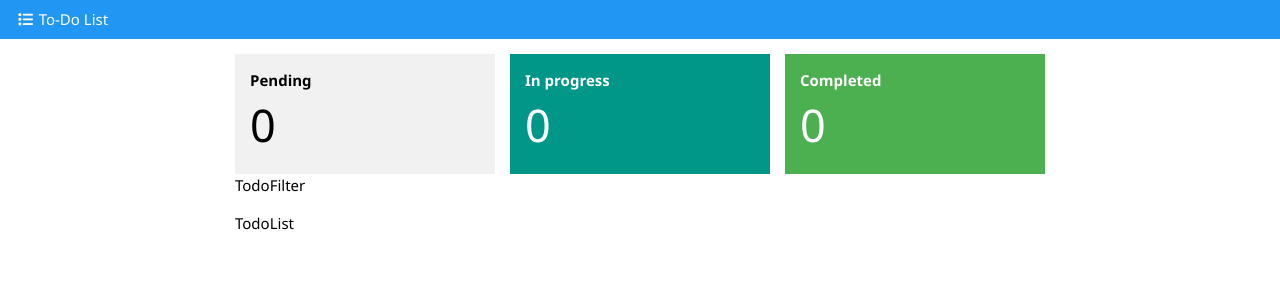
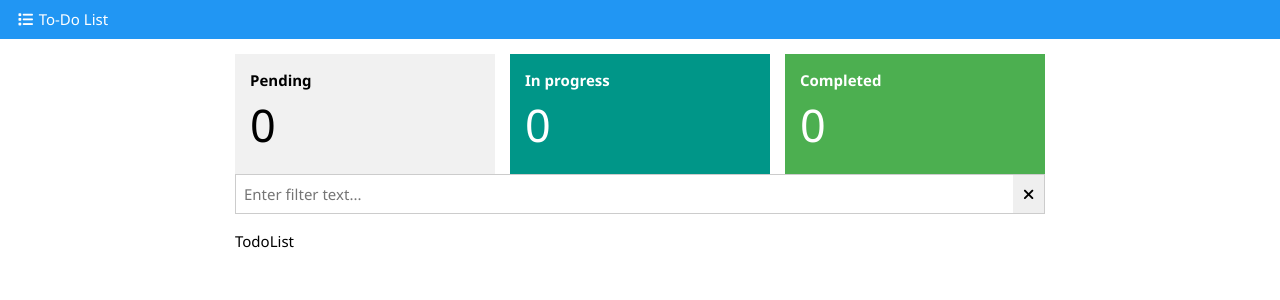
Before and after one commit to jgpeco/vue3-patterns, a Vue app: page / in a window 1280 px wide. Shown: the top 300 px of the page. Built offline with nearby package versions, Linux system fonts and the light colour scheme.

Commit message:
feat: create filter input

```diff
--- a/src/assets/styles.css
+++ b/src/assets/styles.css
@@ -3,7 +3,7 @@ body {
   font-size: 15px;
 }
 
-.flex-containe {
+.flex-container {
   display: flex;
 }
 
--- a/src/components/TodoFilter.vue
+++ b/src/components/TodoFilter.vue
@@ -1,8 +1,38 @@
-<script setup></script>
+<script setup>
+import { ref, onMounted } from 'vue'
+
+const
+  $props = defineProps(['modelValue']),
+  $emit = defineEmits(['update:modelValue']),
+  _value = ref('')
+
+onMounted(() => {
+  _value.text = $props.modelValue
+})
+
+function clear() {
+  _value.value = '',
+  publishValue()
+}
+
+function publishValue() {
+  $emit('update:modelValue', _value.value)
+}
+
+</script>
 
 <template>
-  <div>
-    TodoFilter
+  <div class="flex-container w3-border">
+    <input
+      type="text"
+      class="w3-input w3-border-0"
+      v-model="_value"
+      @keyup="publishValue()"
+      placeholder="Enter filter text..."
+    >
+    <button class="w3-border-0" @click="clear()">
+      <i class="fas fa-fw fa-times"></i>
+    </button>
   </div>
 </template>
 
```
